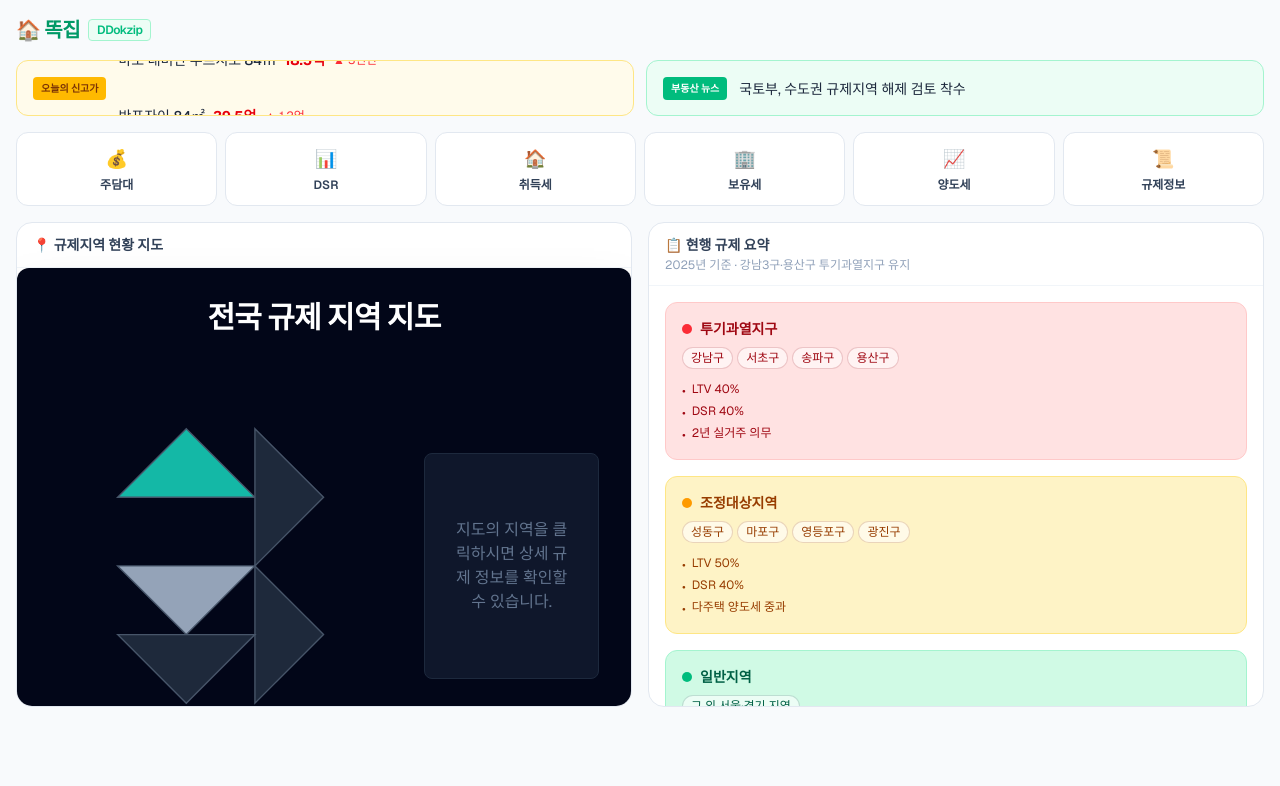
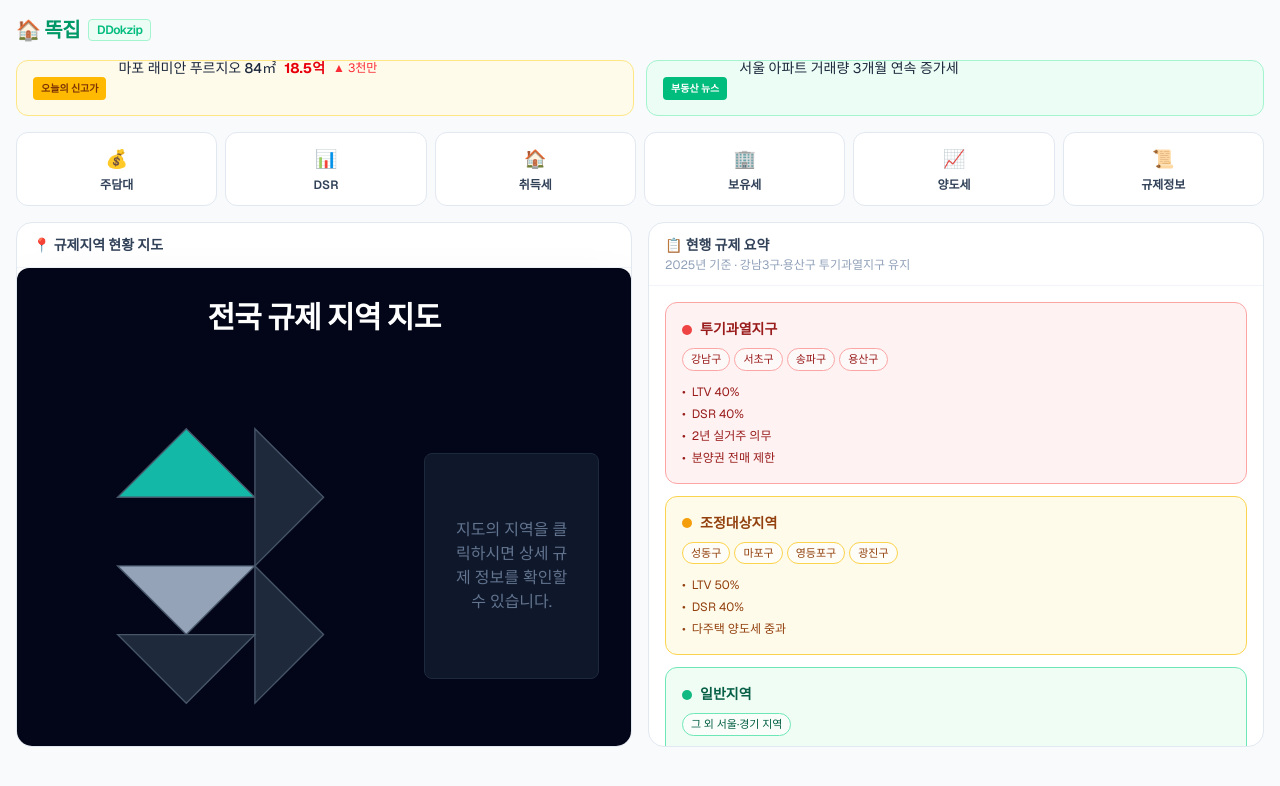
Before and after one commit to yongheon-cpf20d/Smart-zip, a Next.js app: page / in a window 1280 px wide. Shown: the top 786 px of the page. Built offline with nearby package versions, Linux system fonts and the light colour scheme.

Commit message:
rolling _F

```diff
--- a/app/page.tsx
+++ b/app/page.tsx
@@ -18,22 +18,28 @@ const todayNews = [
 const regulations = [
   {
     zone: "투기과열지구",
-    color: "bg-red-100 text-red-800 border-red-200",
-    dot: "bg-red-500",
+    borderColor: "#fca5a5",
+    bgColor: "#fef2f2",
+    textColor: "#991b1b",
+    dotColor: "#ef4444",
     areas: ["강남구", "서초구", "송파구", "용산구"],
-    rules: ["LTV 40%", "DSR 40%", "2년 실거주 의무"],
+    rules: ["LTV 40%", "DSR 40%", "2년 실거주 의무", "분양권 전매 제한"],
   },
   {
     zone: "조정대상지역",
-    color: "bg-amber-100 text-amber-800 border-amber-200",
-    dot: "bg-amber-500",
+    borderColor: "#fcd34d",
+    bgColor: "#fffbeb",
+    textColor: "#92400e",
+    dotColor: "#f59e0b",
     areas: ["성동구", "마포구", "영등포구", "광진구"],
     rules: ["LTV 50%", "DSR 40%", "다주택 양도세 중과"],
   },
   {
     zone: "일반지역",
-    color: "bg-emerald-100 text-emerald-800 border-emerald-200",
-    dot: "bg-emerald-500",
+    borderColor: "#6ee7b7",
+    bgColor: "#f0fdf4",
+    textColor: "#065f46",
+    dotColor: "#10b981",
     areas: ["그 외 서울·경기 지역"],
     rules: ["LTV 70%", "DSR 40%", "규제 없음"],
   },
@@ -48,8 +54,22 @@ const navItems = [
   { name: "규제정보", href: "/regulation", icon: "📜" },
 ];
 
+const ROW_HEIGHT = 56; // px, 한 줄 높이
+
 export default function Home() {
   return (
+    <>
+      {/* 롤링 keyframe을 style 태그로 직접 삽입 */}
+      <style>{`
+        @keyframes rollUp {
+          0%   { transform: translateY(0); }
+          100% { transform: translateY(-50%); }
+        }
+        .roll {
+          animation: rollUp 7s linear infinite;
+        }
+      `}</style>
+
       <div className="min-h-screen bg-slate-50 text-slate-800 font-sans">
         <div className="max-w-7xl mx-auto px-4 py-4 space-y-4">
 
@@ -65,14 +85,23 @@ export default function Home() {
 
           {/* ② + ③ 롤링 위젯 */}
           <div className="grid grid-cols-1 md:grid-cols-2 gap-3">
+
             {/* ② 오늘의 신고가 */}
-<div className="flex items-center gap-3 bg-amber-50 border border-amber-200 rounded-xl px-4 h-14 overflow-hidden">
-  <span className="shrink-0 text-[10px] font-bold bg-amber-400 text-amber-900 px-2 py-1 rounded">
+            <div
+              className="flex items-center gap-3 bg-amber-50 border border-amber-200 rounded-xl px-4"
+              style={{ height: `${ROW_HEIGHT}px`, overflow: "hidden" }}
+            >
+              <span className="shrink-0 text-[10px] font-bold bg-amber-400 text-amber-900 px-2 py-1 rounded whitespace-nowrap">
                 오늘의 신고가
               </span>
-  <div className="animate-rolling flex flex-col">
+              <div style={{ overflow: "hidden", flex: 1, height: `${ROW_HEIGHT}px` }}>
+                <div className="roll flex flex-col">
                   {[...todayRecords, ...todayRecords].map((r, i) => (
-      <div key={i} className="h-14 flex items-center text-sm gap-2">
+                    <div
+                      key={i}
+                      className="flex items-center gap-2 text-sm shrink-0"
+                      style={{ height: `${ROW_HEIGHT}px` }}
+                    >
                       <span className="font-medium truncate">{r.name}</span>
                       <span className="text-red-600 font-bold shrink-0">{r.price}</span>
                       <span className="text-red-500 text-xs shrink-0">{r.diff}</span>
@@ -80,16 +109,24 @@ export default function Home() {
                   ))}
                 </div>
               </div>
+            </div>
 
             {/* ③ 부동산 뉴스 */}
-          <div className="flex items-center gap-3 bg-emerald-50 border border-emerald-200 rounded-xl px-4 h-14 overflow-hidden">
-            <span className="shrink-0 text-[10px] font-bold bg-emerald-500 text-white px-2 py-1 rounded">
+            <div
+              className="flex items-center gap-3 bg-emerald-50 border border-emerald-200 rounded-xl px-4"
+              style={{ height: `${ROW_HEIGHT}px`, overflow: "hidden" }}
+            >
+              <span className="shrink-0 text-[10px] font-bold bg-emerald-500 text-white px-2 py-1 rounded whitespace-nowrap">
                 부동산 뉴스
               </span>
-            <div className="overflow-hidden flex-1 h-full relative">
-              <div className="animate-rolling absolute w-full">
+              <div style={{ overflow: "hidden", flex: 1, height: `${ROW_HEIGHT}px` }}>
+                <div className="roll flex flex-col">
                   {[...todayNews, ...todayNews].map((n, i) => (
-                  <div key={i} className="h-14 flex items-center text-sm">
+                    <div
+                      key={i}
+                      className="flex items-center text-sm shrink-0"
+                      style={{ height: `${ROW_HEIGHT}px` }}
+                    >
                       <span className="truncate">{n}</span>
                     </div>
                   ))}
@@ -114,12 +151,13 @@ export default function Home() {
 
           {/* ⑤ + ⑥ 지도 + 규제 요약 */}
           <div className="grid grid-cols-1 md:grid-cols-2 gap-4">
+
             {/* ⑤ 규제 지도 */}
             <div className="bg-white border border-slate-200 rounded-2xl overflow-hidden">
               <div className="px-4 py-3 border-b border-slate-100">
                 <h2 className="text-sm font-bold text-slate-700">📍 규제지역 현황 지도</h2>
               </div>
-            <div className="h-[420px]">
+              <div className="h-[460px]">
                 <RegulationMap />
               </div>
             </div>
@@ -130,24 +168,56 @@ export default function Home() {
                 <h2 className="text-sm font-bold text-slate-700">📋 현행 규제 요약</h2>
                 <p className="text-xs text-slate-400 mt-0.5">2025년 기준 · 강남3구·용산구 투기과열지구 유지</p>
               </div>
-            <div className="p-4 space-y-4 overflow-y-auto h-[420px]">
+              <div className="p-4 space-y-3 overflow-y-auto h-[460px]">
                 {regulations.map((reg) => (
-                <div key={reg.zone} className={`border rounded-xl p-4 ${reg.color}`}>
+                  <div
+                    key={reg.zone}
+                    style={{
+                      background: reg.bgColor,
+                      border: `1px solid ${reg.borderColor}`,
+                      borderRadius: "12px",
+                      padding: "16px",
+                    }}
+                  >
                     <div className="flex items-center gap-2 mb-2">
-                    <span className={`w-2.5 h-2.5 rounded-full ${reg.dot}`} />
-                    <span className="font-bold text-sm">{reg.zone}</span>
+                      <span
+                        style={{
+                          width: 10,
+                          height: 10,
+                          borderRadius: "50%",
+                          background: reg.dotColor,
+                          display: "inline-block",
+                          flexShrink: 0,
+                        }}
+                      />
+                      <span style={{ color: reg.textColor, fontWeight: 700, fontSize: 14 }}>
+                        {reg.zone}
+                      </span>
                     </div>
                     <div className="flex flex-wrap gap-1 mb-3">
                       {reg.areas.map((a) => (
-                      <span key={a} className="text-xs bg-white/60 border border-current/20 px-2 py-0.5 rounded-full">
+                        <span
+                          key={a}
+                          style={{
+                            color: reg.textColor,
+                            fontSize: 11,
+                            background: "rgba(255,255,255,0.6)",
+                            border: `1px solid ${reg.borderColor}`,
+                            borderRadius: 999,
+                            padding: "2px 8px",
+                          }}
+                        >
                           {a}
                         </span>
                       ))}
                     </div>
                     <ul className="space-y-1">
                       {reg.rules.map((r) => (
-                      <li key={r} className="text-xs flex items-start gap-1.5">
-                        <span className="mt-0.5 shrink-0">•</span>
+                        <li
+                          key={r}
+                          style={{ color: reg.textColor, fontSize: 12, display: "flex", gap: 6 }}
+                        >
+                          <span>•</span>
                           {r}
                         </li>
                       ))}
@@ -155,16 +225,17 @@ export default function Home() {
                   </div>
                 ))}
 
-              <div className="mt-2 text-center">
+                <div className="text-center pt-2">
                   <Link href="/regulation" className="text-xs text-emerald-600 font-semibold hover:underline">
                     전체 규제 내역 보기 →
                   </Link>
                 </div>
               </div>
             </div>
-        </div>
 
           </div>
         </div>
+      </div>
+    </>
   );
 }
```
Lines whose indentation alone changed are shown as unchanged.
